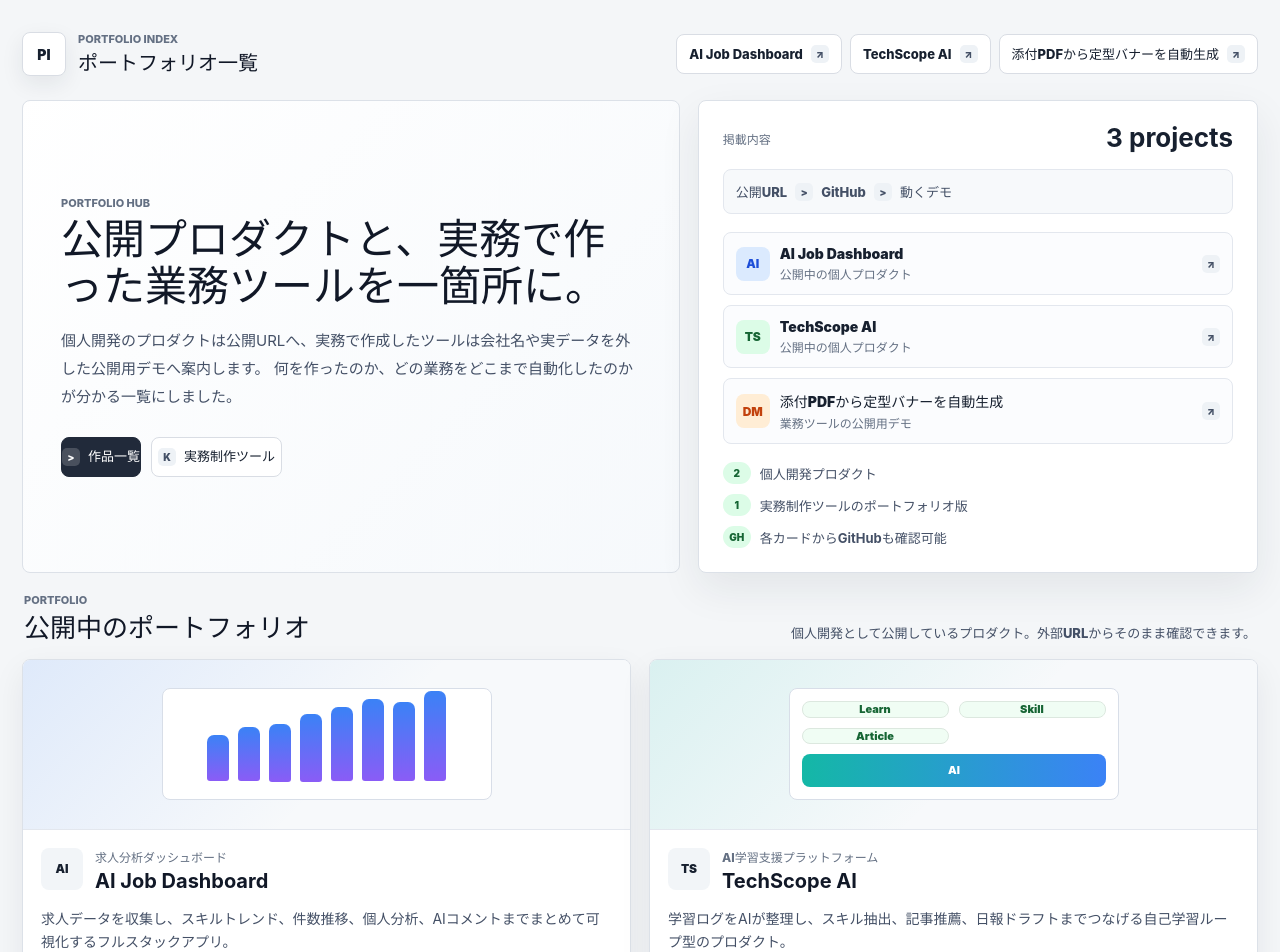
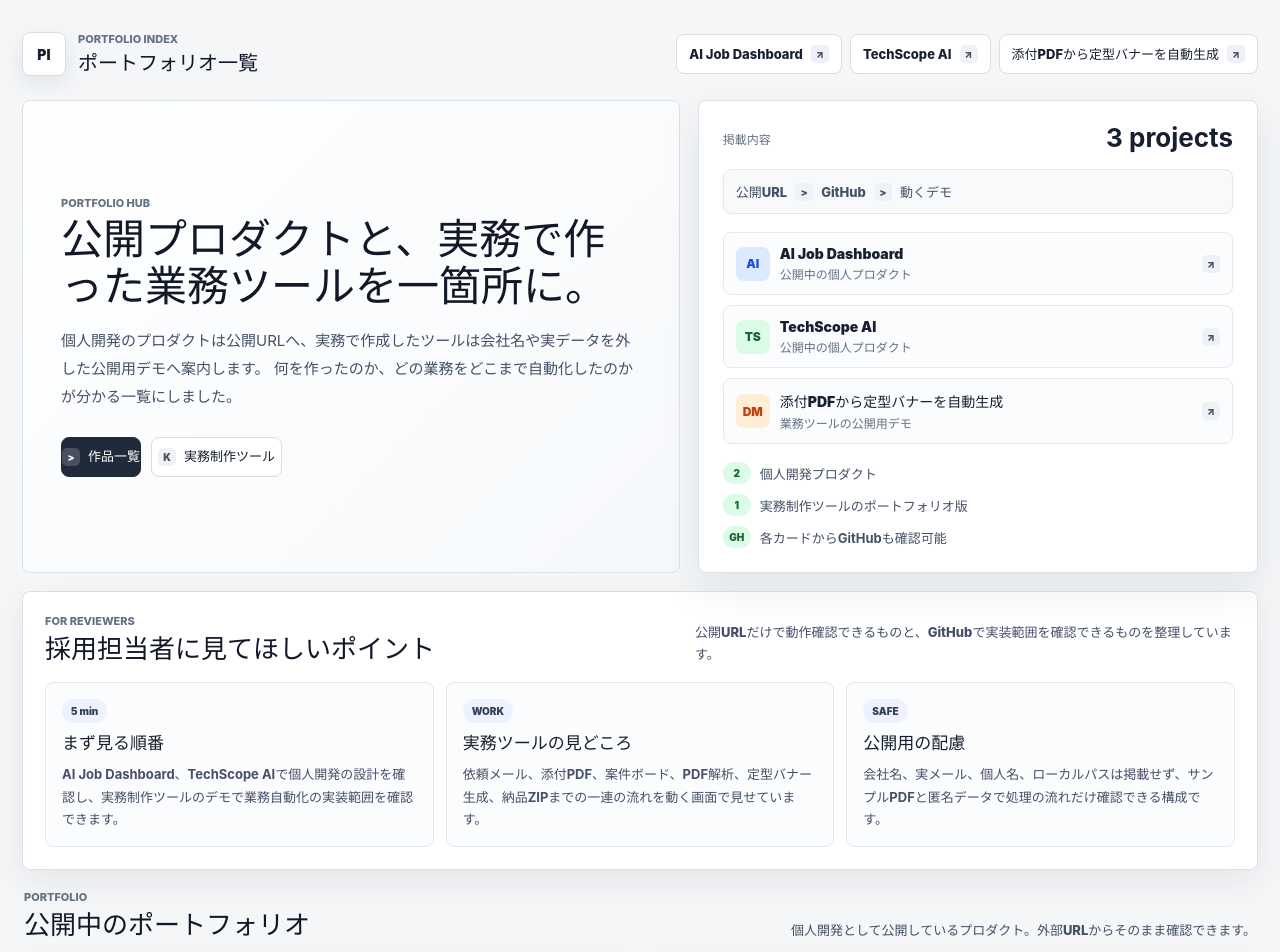
Before and after one commit to shohei9278/portfolio-index, a React (Vite) app: page / in a window 1280 px wide. Shown: the top 952 px of the page. Built offline with nearby package versions, Linux system fonts and the light colour scheme.

Commit message:
Add reviewer guidance

```diff
--- a/src/App.jsx
+++ b/src/App.jsx
@@ -18,6 +18,24 @@
     title: "実務制作ツールのポートフォリオ版",
     description:
       "実際に業務で作成したツールを、固有名詞と実データだけ差し替えて公開用にしたものです。何の作業をどう効率化したかを、動く画面で見せます。",
+  },
+];
+
+const reviewGuide = [
+  {
+    badge: "5 min",
+    title: "まず見る順番",
+    body: "AI Job Dashboard、TechScope AIで個人開発の設計を確認し、実務制作ツールのデモで業務自動化の実装範囲を確認できます。",
+  },
+  {
+    badge: "WORK",
+    title: "実務ツールの見どころ",
+    body: "依頼メール、添付PDF、案件ボード、PDF解析、定型バナー生成、納品ZIPまでの一連の流れを動く画面で見せています。",
+  },
+  {
+    badge: "SAFE",
+    title: "公開用の配慮",
+    body: "会社名、実メール、個人名、ローカルパスは掲載せず、サンプルPDFと匿名データで処理の流れだけ確認できる構成です。",
   },
 ];
 
@@ -108,6 +126,25 @@
         </div>
       </section>
 
+      <section className="review-guide" aria-label="採用担当者向けの見どころ">
+        <div className="review-guide__heading">
+          <div>
+            <p className="eyebrow">For Reviewers</p>
+            <h2>採用担当者に見てほしいポイント</h2>
+          </div>
+          <p>公開URLだけで動作確認できるものと、GitHubで実装範囲を確認できるものを整理しています。</p>
+        </div>
+        <div className="review-guide__cards">
+          {reviewGuide.map((item) => (
+            <article className="review-guide__card" key={item.title}>
+              <span>{item.badge}</span>
+              <h3>{item.title}</h3>
+              <p>{item.body}</p>
+            </article>
+          ))}
+        </div>
+      </section>
+
       <div className="project-sections" id="portfolio-projects">
         {projectGroups.map((group) => {
           const groupProjects = projects.filter((project) => project.group === group.id);
--- a/src/data/projects.js
+++ b/src/data/projects.js
@@ -82,7 +82,8 @@
       "依頼メールの件名と添付PDFから、バナー制作案件を自動で起票。",
       "PDF内の日時、形式、演題、登壇者を抽出し、定型バナーの各枠へ流し込み。",
       "必要に応じて編集画面で微調整し、生成PNGと入稿データをZIP化。",
-      `API: ${links.eventApi}`,
+      "会社名、実メール、個人名は使わず、匿名サンプルPDFで実務に近い流れを再現。",
+      `Backend API: ${links.eventApi}`,
     ],
     architecture: "React / FastAPI / SQLite / PDF preview / fixed-format banner / PNG + ZIP export",
     metrics: [
--- a/src/styles.css
+++ b/src/styles.css
@@ -114,6 +114,7 @@
 .intro-copy h2,
 .section-heading h2,
 .project-section__heading h2,
+.review-guide__heading h2,
 .launch-strip h2 {
   margin: 0;
   color: #111827;
@@ -389,6 +390,85 @@
   font-size: 10px;
   font-style: normal;
   font-weight: 950;
+}
+
+.review-guide {
+  margin-bottom: 18px;
+  padding: 22px;
+  border: 1px solid #dce1e8;
+  border-radius: 8px;
+  background: #ffffff;
+  box-shadow: 0 12px 34px rgba(23, 32, 47, 0.07);
+}
+
+.review-guide__heading {
+  display: flex;
+  align-items: end;
+  justify-content: space-between;
+  gap: 20px;
+}
+
+.review-guide__heading h2 {
+  font-size: 26px;
+  line-height: 1.25;
+}
+
+.review-guide__heading > p {
+  max-width: 540px;
+  margin: 0;
+  color: #445066;
+  font-size: 13px;
+  font-weight: 760;
+  line-height: 1.7;
+}
+
+.review-guide__cards {
+  display: grid;
+  grid-template-columns: repeat(auto-fit, minmax(240px, 1fr));
+  gap: 12px;
+  margin-top: 16px;
+}
+
+.review-guide__card {
+  min-width: 0;
+  display: grid;
+  gap: 9px;
+  align-content: start;
+  min-height: 150px;
+  padding: 16px;
+  border: 1px solid #e3e7ee;
+  border-radius: 8px;
+  background: #fbfcfe;
+}
+
+.review-guide__card span {
+  width: fit-content;
+  min-height: 24px;
+  display: inline-flex;
+  align-items: center;
+  padding: 0 9px;
+  border-radius: 999px;
+  background: #eef2ff;
+  color: #334155;
+  font-size: 10px;
+  font-weight: 950;
+  line-height: 1;
+}
+
+.review-guide__card h3 {
+  margin: 0;
+  color: #17202f;
+  font-size: 17px;
+  line-height: 1.35;
+  letter-spacing: 0;
+}
+
+.review-guide__card p {
+  margin: 0;
+  color: #445066;
+  font-size: 13px;
+  font-weight: 750;
+  line-height: 1.7;
 }
 
 .project-grid {
@@ -1316,6 +1396,7 @@
   .topbar,
   .section-heading,
   .project-section__heading,
+  .review-guide__heading,
   .launch-strip,
   .snapshot-header,
   .board-toolbar {
@@ -1341,6 +1422,7 @@
   .intro-copy,
   .system-snapshot,
   .demo-section,
+  .review-guide,
   .launch-strip {
     padding: 18px;
   }
```
Also changed, not shown: 1 other file (tests, documents, lock files or other folders).
